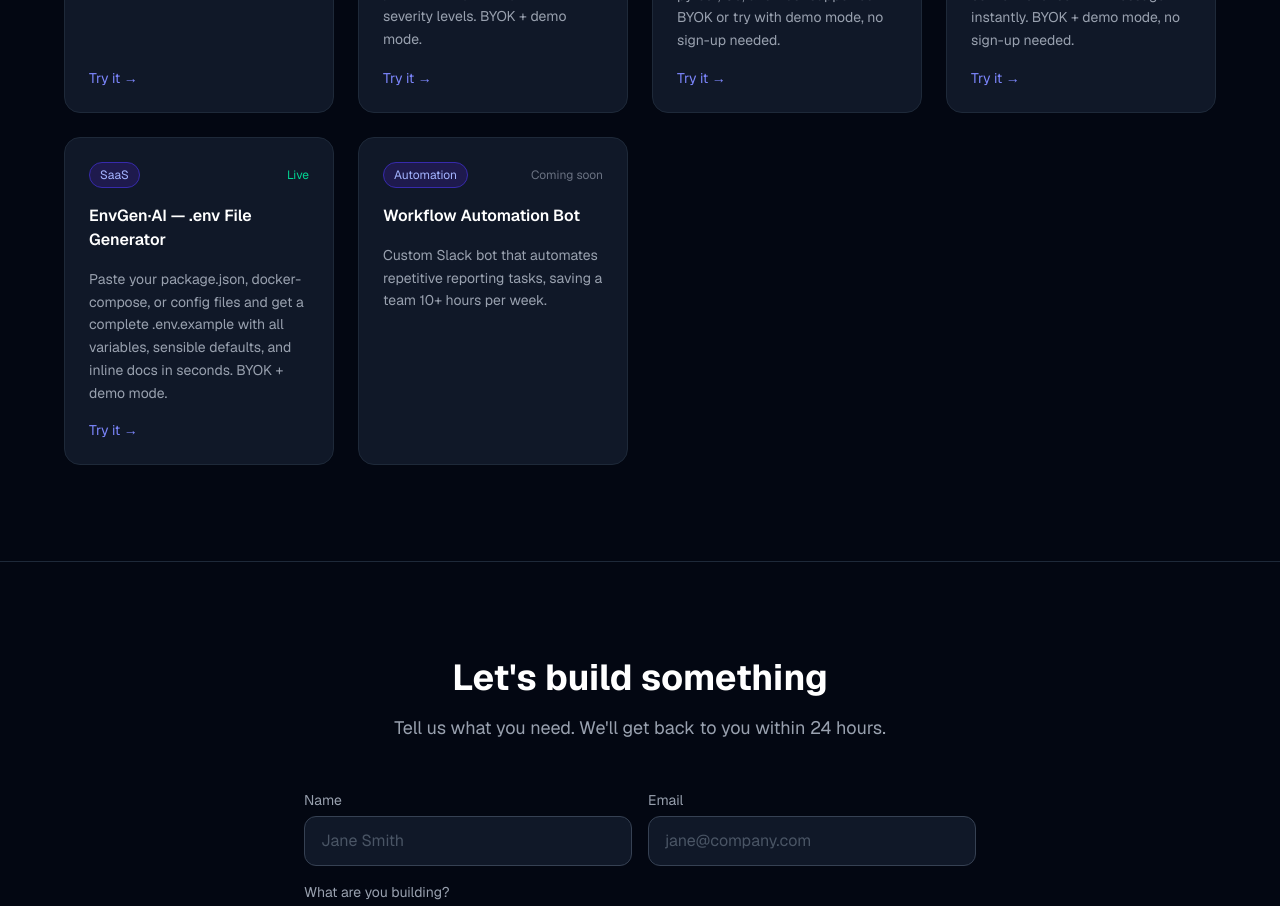
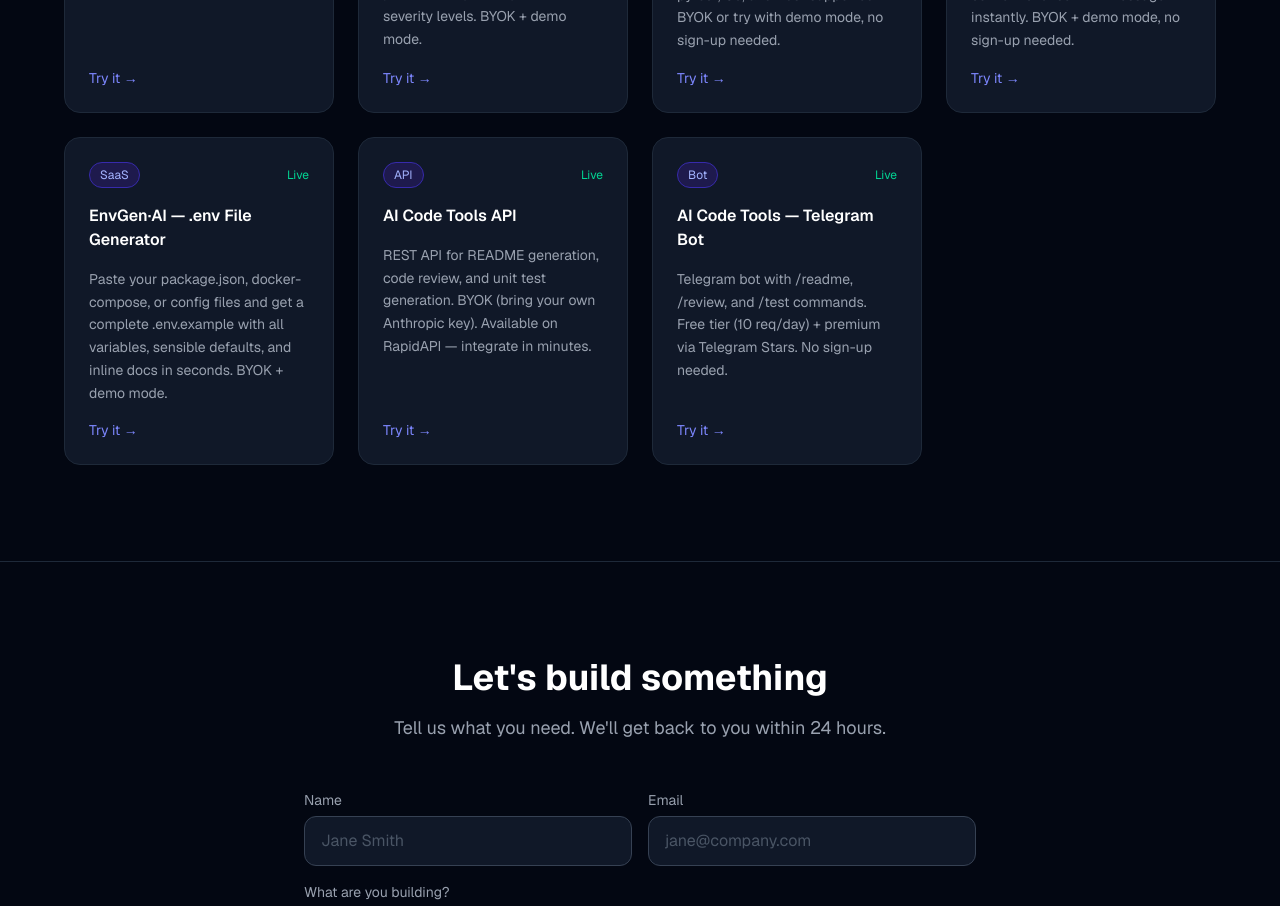
Before and after one commit to KlaraKovarova/ai-services-website, a Next.js app: page / in a window 1280 px wide. Shown: the part 2760-3666 px from the top of the page. Built offline with nearby package versions, Linux system fonts and the light colour scheme; no server answers.

Commit message:
feat: add AI API and Telegram bot to portfolio
Add AI Code Tools API (RapidAPI) and AI Telegram bot cards to the
portfolio section. Replace placeholder Workflow Automation Bot entry.

Co-Authored-By: Paperclip <noreply@paperclip.ing>

```diff
--- a/components/Portfolio.tsx
+++ b/components/Portfolio.tsx
@@ -42,12 +42,20 @@
     href: "https://env-gen.vercel.app",
   },
   {
-    tag: "Automation",
-    title: "Workflow Automation Bot",
+    tag: "API",
+    title: "AI Code Tools API",
     description:
-      "Custom Slack bot that automates repetitive reporting tasks, saving a team 10+ hours per week.",
-    status: "Coming soon",
-    href: null,
+      "REST API for README generation, code review, and unit test generation. BYOK (bring your own Anthropic key). Available on RapidAPI — integrate in minutes.",
+    status: "Live",
+    href: "https://rapidapi-service.vercel.app",
+  },
+  {
+    tag: "Bot",
+    title: "AI Code Tools — Telegram Bot",
+    description:
+      "Telegram bot with /readme, /review, and /test commands. Free tier (10 req/day) + premium via Telegram Stars. No sign-up needed.",
+    status: "Live",
+    href: "https://github.com/KlaraKovarova/ai-telegram-bot",
   },
 ];
 
```
